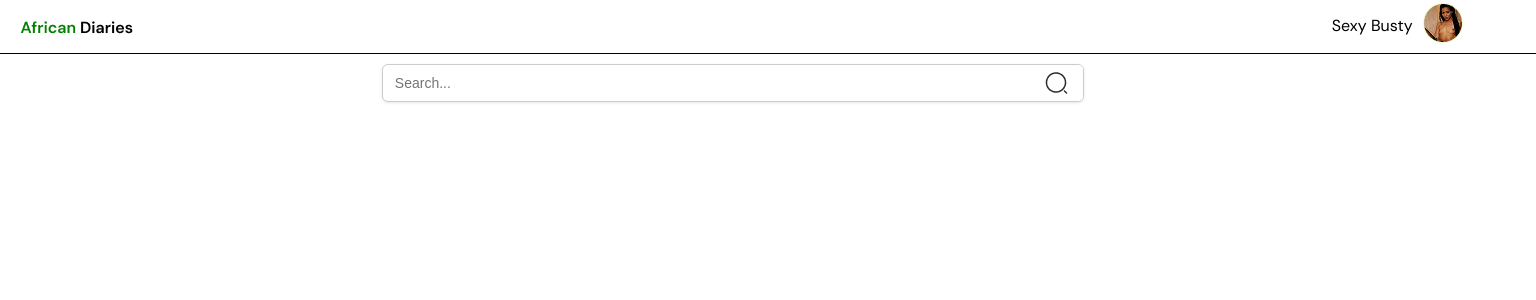
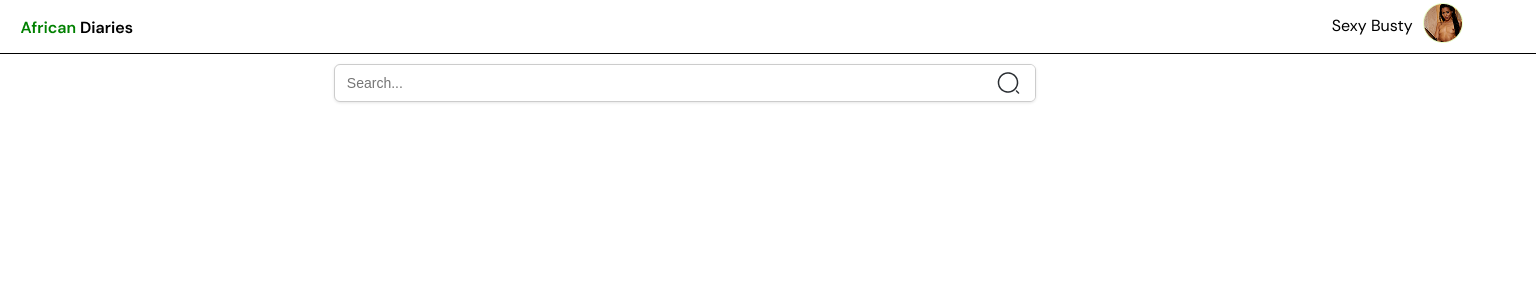
Before and after one commit to Tabstarlord/african-diaries, a React (Create React App) app: page /UserNavbar in a window 1536 px wide. Shown: the top 300 px of the page. Built offline with nearby package versions, Linux system fonts and the light colour scheme.

Commit message:
initial commit

```diff
--- a/src/Styles/Search.css
+++ b/src/Styles/Search.css
@@ -92,16 +92,15 @@
 @media (min-width: 1361px) {
   .search-container {
     max-width: 600px;
-    margin-left: 29rem;
-    position: fixed;
-    bottom: 38.8em;
+    margin-left: 26rem;
+    margin-top: 7vh;
   }
 }
 
 @media (min-width: 1440px) {
   .search-container {
     max-width: 700px;
-    bottom: 43.6em
+    bottom: 43.6em;
   }
 }
 
```
